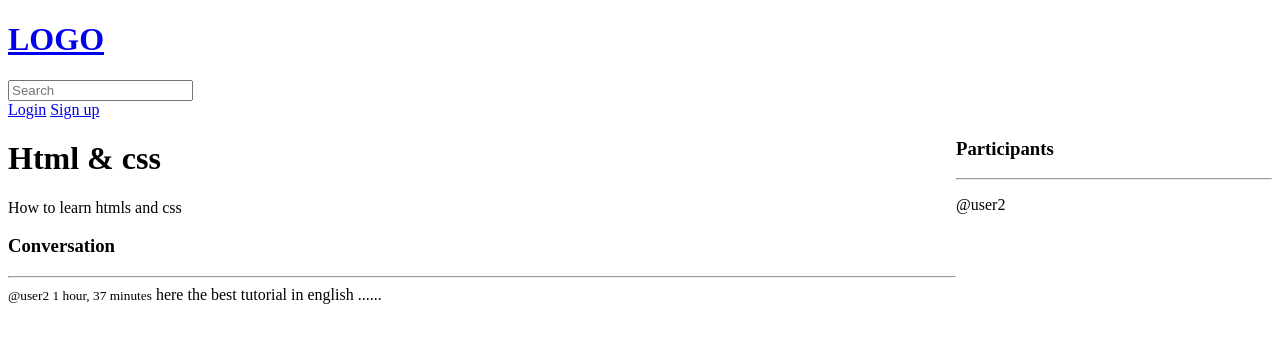
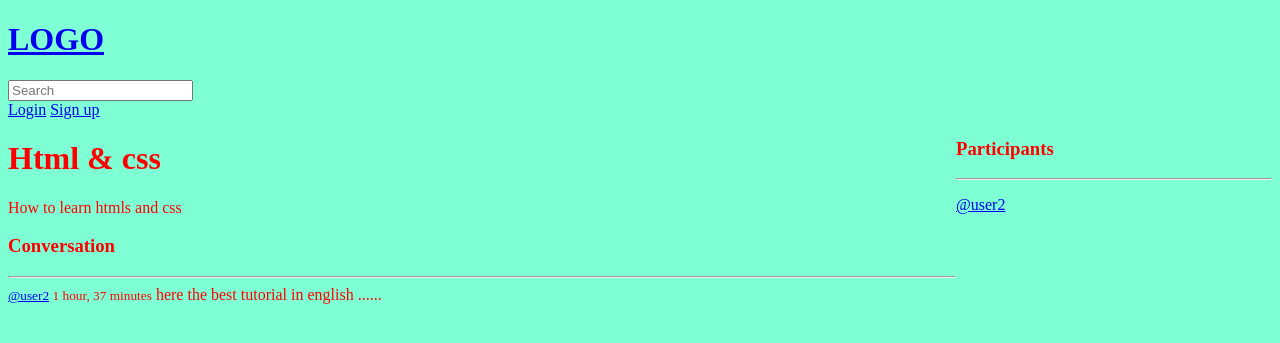
Before and after one commit to AslanZ-5/study_blog, a Django app: page /room/5/ in a window 1280 px wide. Shown: the top 343 px of the page. Run offline with Django 3.2, Linux system fonts and the light colour scheme; data comes from the database, SQL or seed files in the repository.

Commit message:
loading static files

```diff
--- a/base/templates/base/room.html
+++ b/base/templates/base/room.html
@@ -21,7 +21,7 @@
             {% if request.user == message.user %}
                <a href="{% url 'base:delete_message' message.id  %}">Delete</a>
                {% endif %}
-               <small> @{{message.user}} {{message.created|timesince}}</small>
+               <small><a href="{% url 'base:user-profile' message.user.id %}">@{{message.user}}</a>  {{message.created|timesince}}</small>
 
                {{message}} <br>
            </div>
@@ -42,7 +42,7 @@
         <h3>Participants</h3>
         <hr>
         {% for user in participants %}
-                <p>@{{user.username}}</p>
+                <p><a href="{% url 'base:user-profile' user.id %}">@{{user.username}}</a></p>
         {% endfor %}
     </div>
 </div>
--- /dev/null
+++ b/static/styles/main.css
@@ -0,0 +1,4 @@
+body{
+    background-color: aquamarine;
+    color:red;
+}
--- a/study_blog/settings.py
+++ b/study_blog/settings.py
@@ -122,7 +122,10 @@ USE_TZ = True
 # https://docs.djangoproject.com/en/3.2/howto/static-files/
 
 STATIC_URL = '/static/'
-
+STATICFILES_DIRS = [
+    BASE_DIR / 'static',
+    BASE_DIR / 'static/styles'
+]
 # Default primary key field type
 # https://docs.djangoproject.com/en/3.2/ref/settings/#default-auto-field
 
--- a/templates/main.html
+++ b/templates/main.html
@@ -1,9 +1,11 @@
 <!DOCTYPE html>
+{% load static %}
 <html lang="en">
 <head>
     <meta charset="UTF-8">
     <meta http-equiv="X-UA-Compatible" content="IE=edge">
     <meta name="viewport" content="width=device-width, initial-scale=1.0">
+    <link rel="stylesheet" href="{% static 'main.css' %}">
     <title>{% block title %} Study Blog {% endblock title %}</title>
 </head>
 <body>
```
